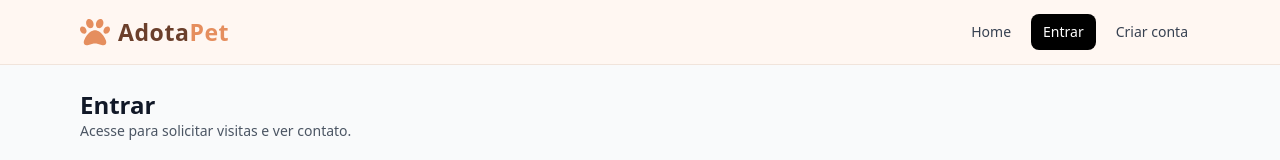
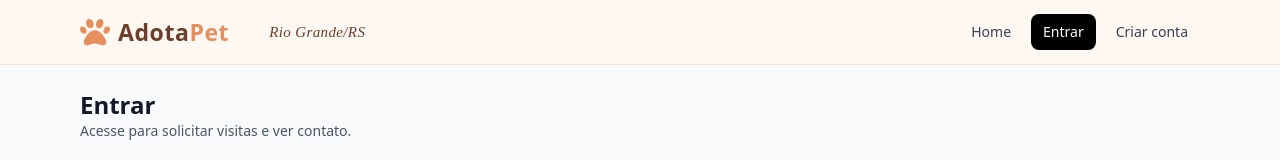
Before and after one commit to ssotter/adotapet, a React (Vite) app in the folder client/: page /login in a window 1280 px wide. Shown: the top 160 px of the page. Built offline with nearby package versions, Linux system fonts and the light colour scheme.

Commit message:
Inserido nome da cidade no Navbar para melhor identificação

```diff
--- a/client/src/components/Brand/Logo.jsx
+++ b/client/src/components/Brand/Logo.jsx
@@ -1,12 +1,12 @@
 import { FaPaw } from "react-icons/fa6";
 
-export default function Logo() {
+export default function Logo({ subtitle }) {
   return (
-    <div className="flex items-center gap-2 select-none">
-      {/* Ícone */}
+    <div className="flex items-center select-none">
+      {/* Logo principal */}
+      <div className="flex items-center gap-2">
         <FaPaw className="text-[#E58E5E] text-[30px]" />
 
-      {/* Texto */}
         <span
           className="
             text-[23px]
@@ -19,5 +19,23 @@ export default function Logo() {
           Adota<span className="text-[#E58E5E]">Pet</span>
         </span>
       </div>
+
+      {/* Região (assinatura) */}
+      {subtitle && (
+        <span
+          className="
+            ml-10
+            text-[15px]
+            text-[#6B3F2B]
+            italic
+            tracking-wide
+            leading-none
+          "
+          style={{ fontFamily: "cursive" }}
+        >
+          {subtitle}
+        </span>
+      )}
+    </div>
   );
 }
```
Lines whose indentation alone changed are shown as unchanged.
